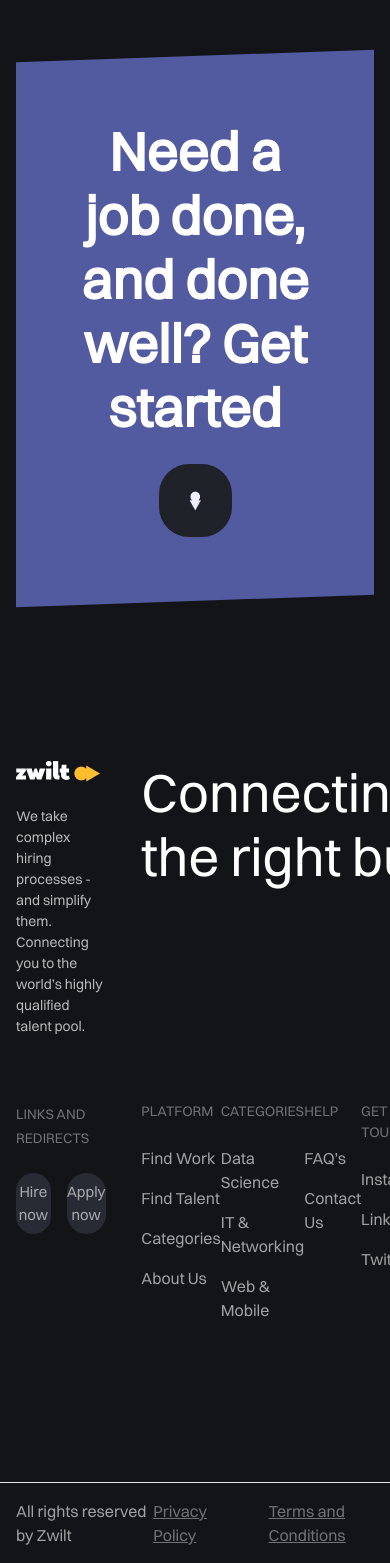
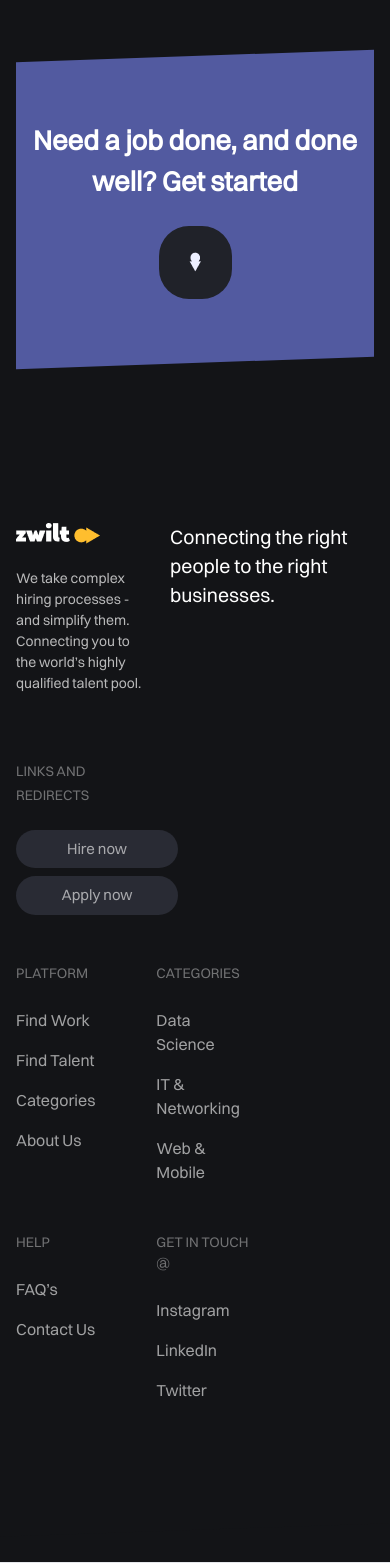
Before and after one commit to bezbrain/Punch-assessment, a React (Vite) app: page / in a window 390 px wide. Shown: the part 9485-11048 px from the top of the page. Built offline with nearby package versions, Linux system fonts and the light colour scheme.

Commit message:
Make the footer responsive

```diff
--- a/src/components/footer/footer.tsx
+++ b/src/components/footer/footer.tsx
@@ -12,8 +12,8 @@ const Footer = () => {
 
           <section className="mt-40 mb-16 max-w-[1440px] mx-auto">
             {/* Top footer */}
-            <div className="flex justify-between gap-8">
-              <div className="w-[25%]">
+            <div className="flex gap-6 justify-between surfaceDuo:gap-8">
+              <div className="surfaceDuo:w-[25%]">
                 <Logo />
                 <p className="text-[14px] max-w-[285px] mt-6 text-[rgba(255,255,255,0.7)]">
                   We take complex hiring processes - and simplify them.
@@ -21,21 +21,21 @@ const Footer = () => {
                 </p>
               </div>
 
-              <div className="w-[65%]">
-                <h2 className="text-[54px] leading-[64px] w-[780px]">
+              <div className="surfaceDuo:w-[65%]">
+                <h2 className="text-[5vw] surfaceDuo:text-[34px] smxl:leading-[64px] smxl:w-[780px] smxl:text-[54px]">
                   Connecting the right people to the right businesses.
                 </h2>
               </div>
             </div>
 
             {/* Base footer */}
-            <div className="flex justify-between mt-16">
+            <div className="justify-between mt-16 space-y-12 surfaceDuo:flex surfaceDuo:space-y-0">
               <div className="w-[25%]">
                 <a href="" className="text-[rgba(255,255,255,0.4)] text-[14px]">
                   LINKS AND REDIRECTS
                 </a>
 
-                <div className="flex gap-4 mt-6">
+                <div className=" gap-4 mt-6 space-y-2 md:flex md:space-y-0">
                   <button className="bg-[#292B34] w-[162px] text-center py-2 text-[15px] rounded-[20px] text-[rgba(255,255,255,0.6)] ">
                     Hire now
                   </button>
@@ -45,7 +45,7 @@ const Footer = () => {
                 </div>
               </div>
 
-              <div className="w-[65%] flex justify-between">
+              <div className="w-[65%] justify-between gap-12 grid grid-cols-2 md:flex md:gap-0">
                 <FooterLinksColumn
                   columnTitle="PLATFORM"
                   contentOne="Find Work"
@@ -75,8 +75,6 @@ const Footer = () => {
           </section>
         </div>
       </div>
-
-      {/* <hr className="w-full mt-8" /> */}
 
       <div className="text-[rgba(255,255,255,0.4)] p-4  flex justify-between max-w-[1440px] mx-auto mt-8 border-t-[1px]">
         <p className="text-[rgba(255,255,255,0.6)]">
--- a/src/components/footer/others/preFooter.tsx
+++ b/src/components/footer/others/preFooter.tsx
@@ -5,7 +5,7 @@ const PreFooter = () => {
   return (
     <PreFooterWrapper>
       <div className="cta__container">
-        <h2 className="text-[54px] font-semibold leading-[64px] max-w-[680px] mx-auto text-center">
+        <h2 className="text-[7vw] font-semibold md:leading-[64px] max-w-[680px] mx-auto text-center md:text-[54px]">
           Need a job done, and done well? Get started
         </h2>
 
@@ -27,7 +27,7 @@ const PreFooterWrapper = styled.div`
   /* padding: 5rem; */
 
   .cta__container {
-    padding: 4rem;
+    padding-block: 4rem;
     transform: skewY(2deg);
   }
 `;
```
